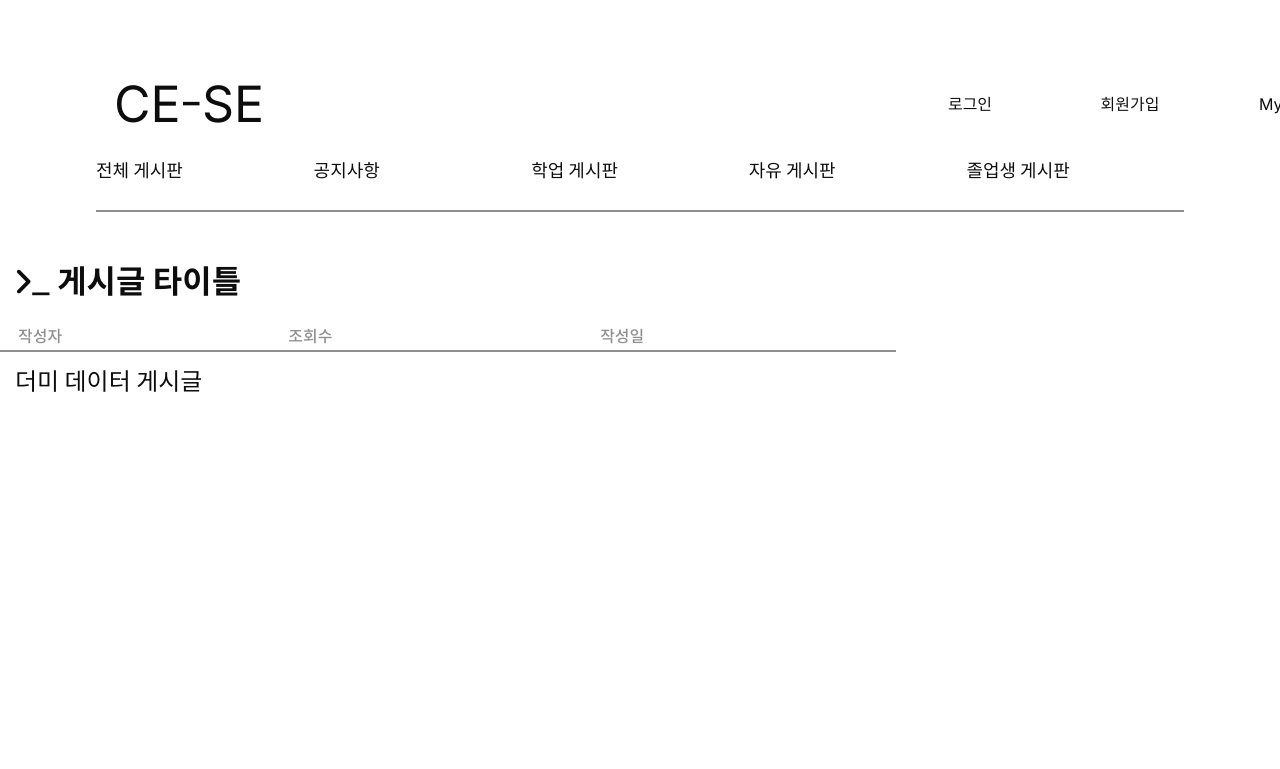
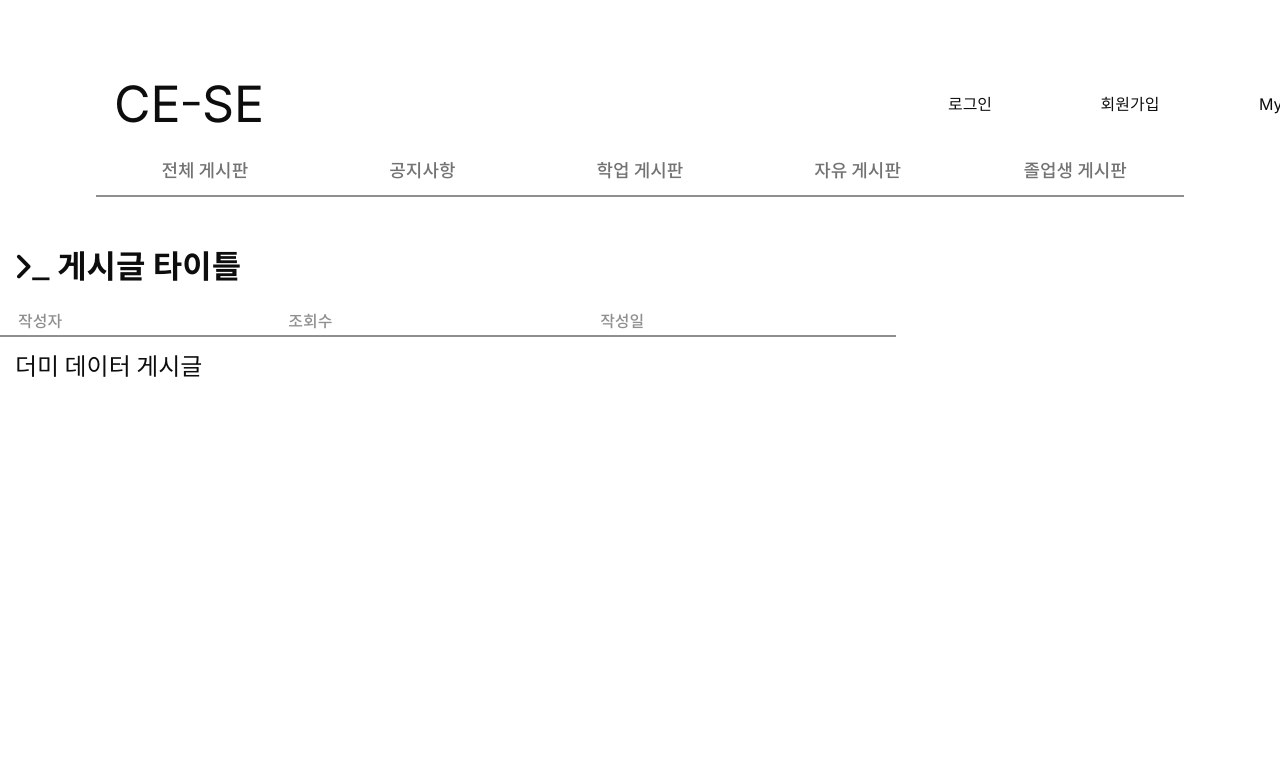
Before and after one commit to jkc-mycode/KIT-CE-CS-Frontend, a React (Create React App) app: page /view/1 in a window 1280 px wide. Shown: the top 769 px of the page. Built offline with nearby package versions, Linux system fonts and the light colour scheme.

Commit message:
22.07.06 menubar.css 수정

```diff
--- a/src/Components/menubar.css
+++ b/src/Components/menubar.css
@@ -1,10 +1,13 @@
 .menubar{
     border: 0px;
     border-bottom: 2px solid rgba(115, 115, 115, 0.8);
-    height: 50px;
+    height: 35px;
     display: flex;
     width : 85%;
     margin : 0 auto;
+    text-align: center;
+    font-weight: 500;
+    color: rgba(115, 115, 115);
 }
 
 .menubar_items{
```
